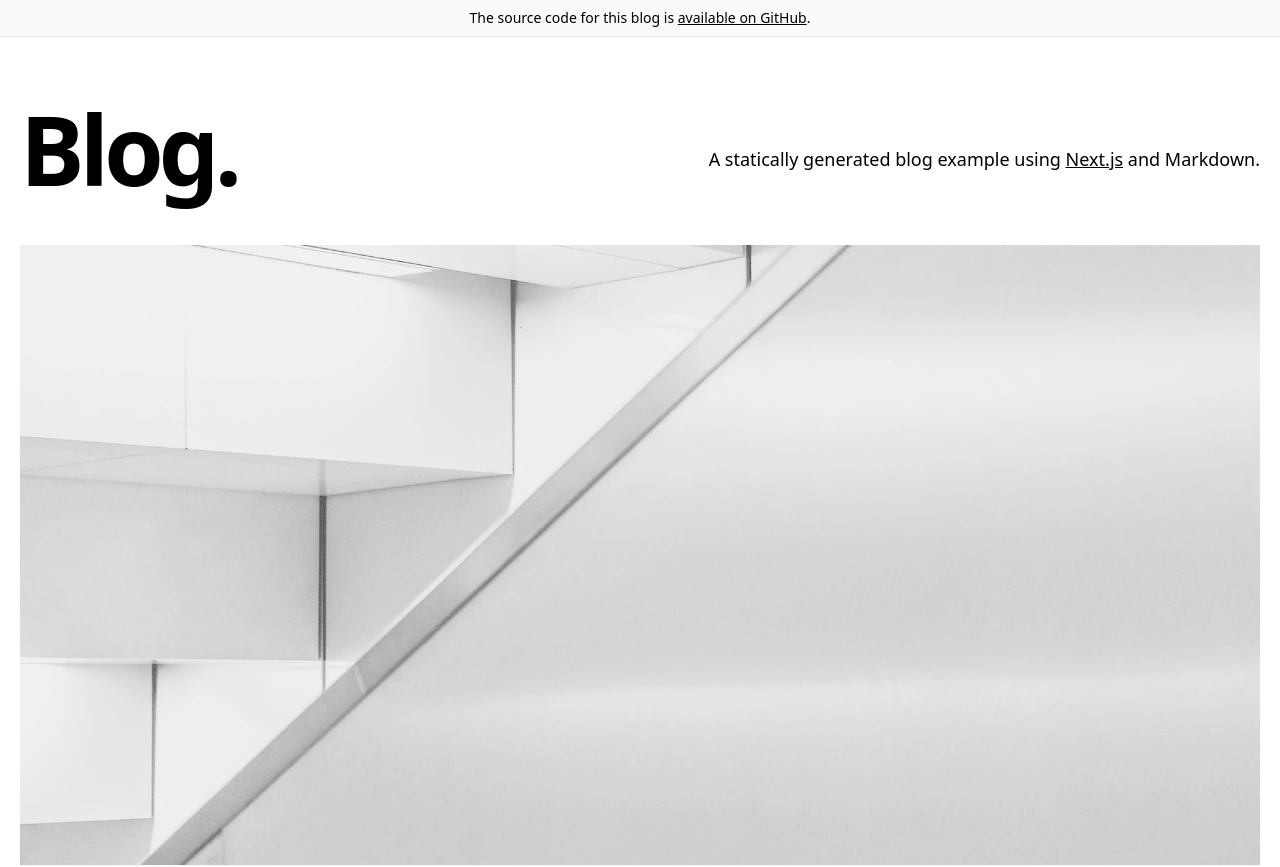
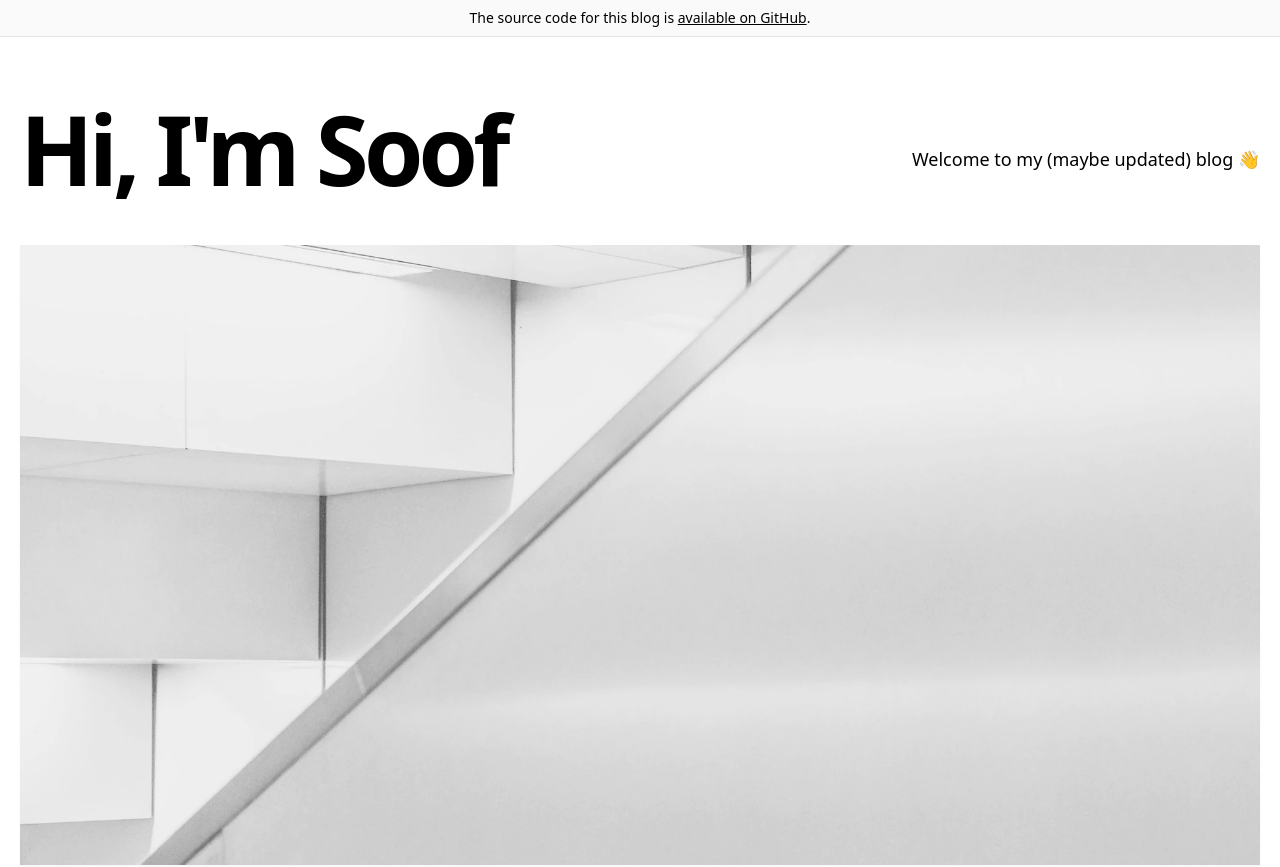
Before and after one commit to soof-golan/soofgolan.com, a Next.js app: page / in a window 1280 px wide. Shown: the top 867 px of the page. Built offline with nearby package versions, Linux system fonts and the light colour scheme.

Commit message:
Update intro

```diff
--- a/components/intro.tsx
+++ b/components/intro.tsx
@@ -1,20 +1,11 @@
-import { CMS_NAME } from '../lib/constants'
-
 const Intro = () => {
   return (
     <section className="flex-col md:flex-row flex items-center md:justify-between mt-16 mb-16 md:mb-12">
       <h1 className="text-5xl md:text-8xl font-bold tracking-tighter leading-tight md:pr-8">
-        Blog.
+        Hi, I'm Soof
       </h1>
       <h4 className="text-center md:text-left text-lg mt-5 md:pl-8">
-        A statically generated blog example using{' '}
-        <a
-          href="https://nextjs.org/"
-          className="underline hover:text-blue-600 duration-200 transition-colors"
-        >
-          Next.js
-        </a>{' '}
-        and {CMS_NAME}.
+        Welcome to my (maybe updated) blog 👋
       </h4>
     </section>
   )
--- a/pages/index.tsx
+++ b/pages/index.tsx
@@ -3,9 +3,8 @@ import MoreStories from '../components/more-stories'
 import HeroPost from '../components/hero-post'
 import Intro from '../components/intro'
 import Layout from '../components/layout'
-import { getAllPosts } from '../lib/api'
+import {getAllPosts} from '../lib/api'
 import Head from 'next/head'
-import { CMS_NAME } from '../lib/constants'
 import Post from '../types/post'
 
 type Props = {
@@ -19,7 +18,7 @@ const Index = ({ allPosts }: Props) => {
     <>
       <Layout>
         <Head>
-          <title>Next.js Blog Example with {CMS_NAME}</title>
+          <title>Soof Golan's Blog</title>
         </Head>
         <Container>
           <Intro />
```
